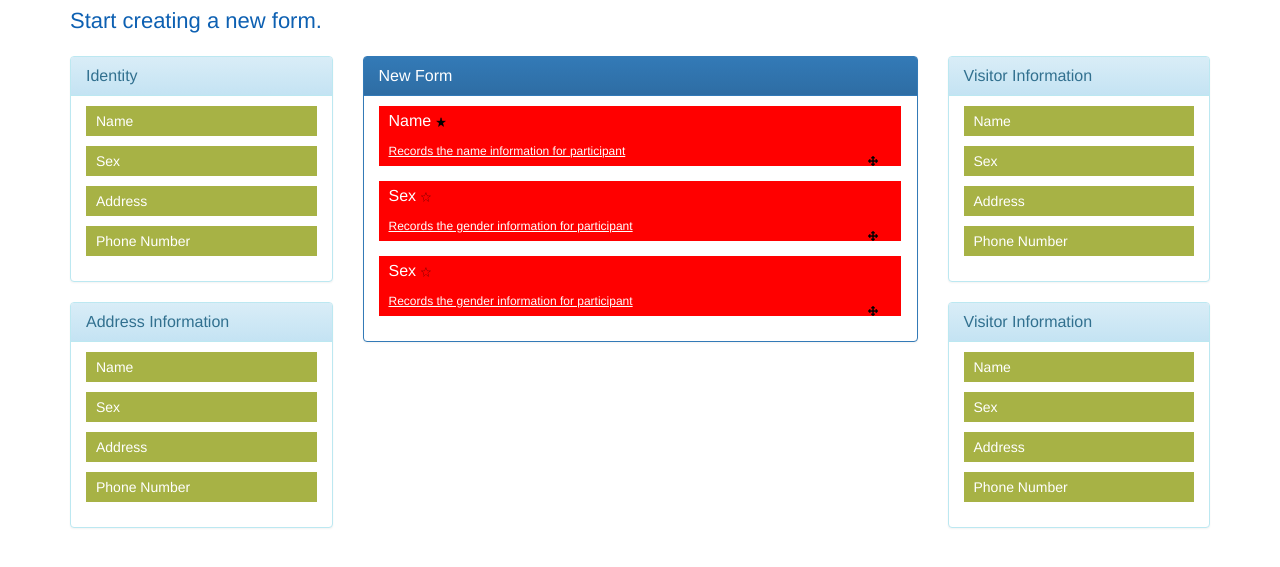
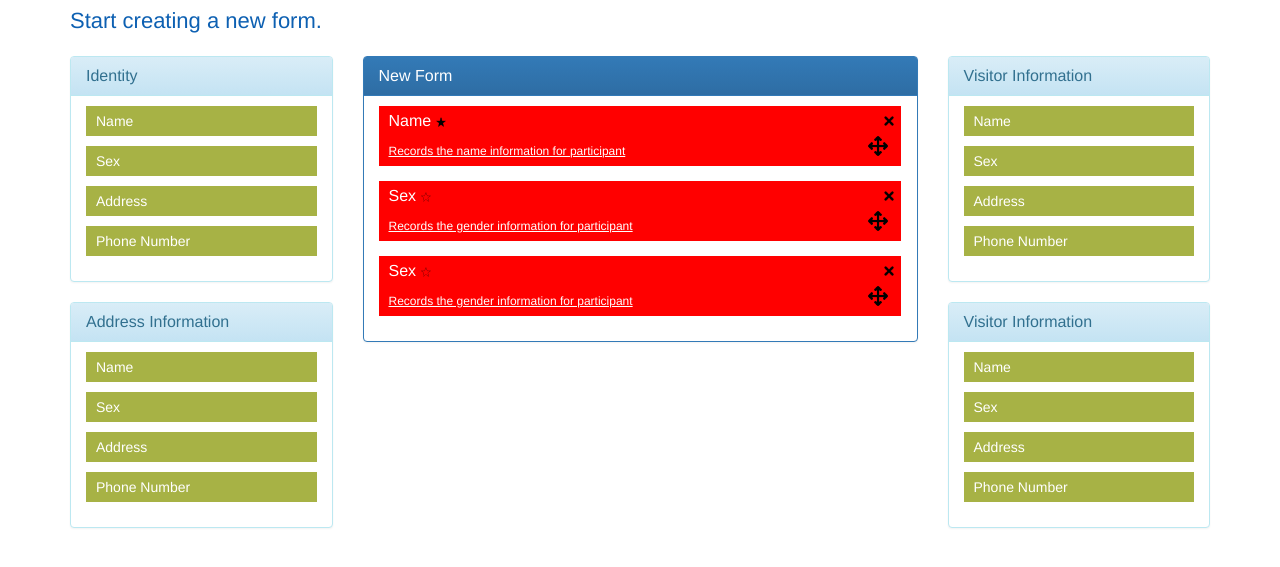
Before and after one commit to ramana15789/digid-web, a plain HTML site: page docs/adminCreation.html in a window 1280 px wide. Shown: the part 53-620 px from the top of the page. Drawn offline with Linux system fonts and the light colour scheme; files that its build step writes are made by us from their sources; a script that the page names is missing.

Commit message:
CSS cleanup for creation form

```diff
--- a/css/digid.css
+++ b/css/digid.css
@@ -26,7 +26,8 @@
     padding-left: 10px;
     margin-left: 50px;
 }
-.sourcePanel .formField{
+
+.sourcePanel .formField {
     background-color: #A7B245;
     margin-bottom: 10px;
     color: #ffffff;
@@ -38,7 +39,7 @@
     display: block;
 }
 
-.destinationPanel .formField{
+.destinationPanel .formField {
     background-color: Red;
     margin-bottom: 10px;
     color: #ffffff;
@@ -49,7 +50,8 @@
     margin-top: 5px;
     display: block;
 }
-.destinationPanel .formField{
+
+.destinationPanel .formField {
     margin-top: 5px;
     color: #ffffff;
     height: 60px;
@@ -60,14 +62,28 @@
     background: Red;
 }
 
-.destinationPanel .formField .helpText{
+.destinationPanel .formField .crossImage {
+    width: 10px;
+    height: 10px;
+    vertical-align: top;
+    margin-top: 10px;
+    margin-right: -8px;
+}
+
+.destinationPanel .formField .dragImage {
+    width: 20px;
+    height: 20px;
+    vertical-align: top;
+}
+
+.destinationPanel .formField .helpText {
     text-decoration: underline;
     font-size: 12px;
 }
 
 /*.fieldRow {*/
-    /*display: -webkit-box;*/
-    /*display: -webkit-flex;*/
-    /*display: -ms-flexbox;*/
-    /*display:         flex;*/
+/*display: -webkit-box;*/
+/*display: -webkit-flex;*/
+/*display: -ms-flexbox;*/
+/*display:         flex;*/
 /*}*/
--- a/docs/adminCreation.html
+++ b/docs/adminCreation.html
@@ -126,18 +126,17 @@
                             Records the name information for participant
                         </div>
                     </div>
-                    <div class="col-sm-1 formField">
-                        <span>
-                            <img src="../imgs/Cross.png" style="width:10px;height: 10px">
-                        </span>
-                        <span>
-                            <img src="../imgs/DragIcon.png"
-                                 style="width:10px;height: 10px;vertical-align: bottom">
-                        </span>
+                    <div class="col-sm-1 formField" style="text-align: right">
+                        <div>
+                            <img src="../imgs/Cross.png" class="crossImage">
+                        </div>
+                        <div>
+                            <img src="../imgs/DragIcon.png" class="dragImage">
+                        </div>
                     </div>
                     </row>
                     <row>
-                    <div class="col-sm-11 formField" style="display: block;">Sex
+                    <div class="col-sm-11 formField" >Sex
                     <span>
                         <img src="../imgs/EmptyStar.png" style="width:10px;height: 10px;">
                         </span>
@@ -145,14 +144,13 @@
                             Records the gender information for participant
                         </div>
                     </div>
-                        <div class="col-sm-1 formField">
-                        <span>
-                            <img src="../imgs/Cross.png" style="width:10px;height: 10px">
-                        </span>
-                        <span>
-                            <img src="../imgs/DragIcon.png"
-                                 style="width:10px;height: 10px;vertical-align: bottom">
-                        </span>
+                        <div class="col-sm-1 formField" style="text-align: right">
+                            <div>
+                                <img src="../imgs/Cross.png" class="crossImage">
+                            </div>
+                            <div>
+                                <img src="../imgs/DragIcon.png" class="dragImage">
+                            </div>
                         </div>
                     </row>
                     <row>
@@ -164,14 +162,13 @@
                                 Records the gender information for participant
                             </div>
                         </div>
-                        <div class="col-sm-1 formField">
-                        <span>
-                            <img src="../imgs/Cross.png" style="width:10px;height: 10px">
-                        </span>
-                        <span>
-                            <img src="../imgs/DragIcon.png"
-                                 style="width:10px;height: 10px;vertical-align: bottom">
-                        </span>
+                        <div class="col-sm-1 formField" style="text-align: right">
+                            <div>
+                                <img src="../imgs/Cross.png" class="crossImage">
+                            </div>
+                            <div>
+                                <img src="../imgs/DragIcon.png" class="dragImage">
+                            </div>
                         </div>
                     </row>
                 </div>
```
Also changed, not shown: imgs/Cross.png (added).
